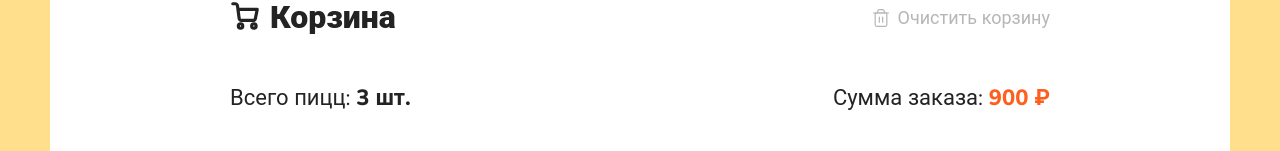
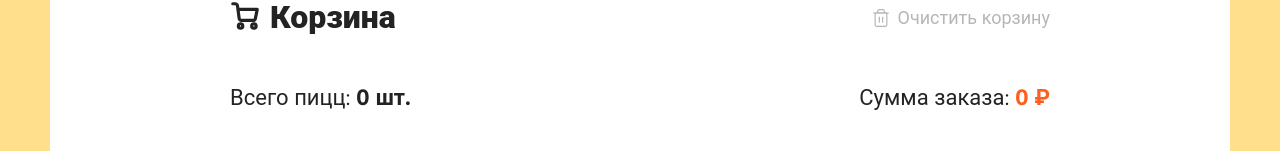
Before and after one commit to ibragimoov/react-pizza, a React (Create React App) app: page /cart in a window 1280 px wide. Shown: the part 312-463 px from the top of the page. Built offline with nearby package versions, Linux system fonts and the light colour scheme.

Commit message:
cart upd

```diff
--- a/src/pages/Cart.jsx
+++ b/src/pages/Cart.jsx
@@ -7,7 +7,11 @@ export const Cart = () => {
     const dispatch = useDispatch();
     const { items } = useSelector((state) => state.cart);
 
-    console.log(items);
+    const totalCount = items.reduce((sum, item) => sum + item.count, 0);
+    const totalSum = items.reduce(
+        (sum, item) => sum + item.price * item.count,
+        0
+    );
 
     return (
         <>
@@ -98,11 +102,11 @@ export const Cart = () => {
                                 <div className="cart__bottom-details">
                                     <span>
                                         {" "}
-                                        Всего пицц: <b>3 шт.</b>{" "}
+                                        Всего пицц: <b>{totalCount} шт.</b>{" "}
                                     </span>
                                     <span>
                                         {" "}
-                                        Сумма заказа: <b>900 ₽</b>{" "}
+                                        Сумма заказа: <b>{totalSum} ₽</b>{" "}
                                     </span>
                                 </div>
                                 <div className="cart__bottom-buttons">
```
